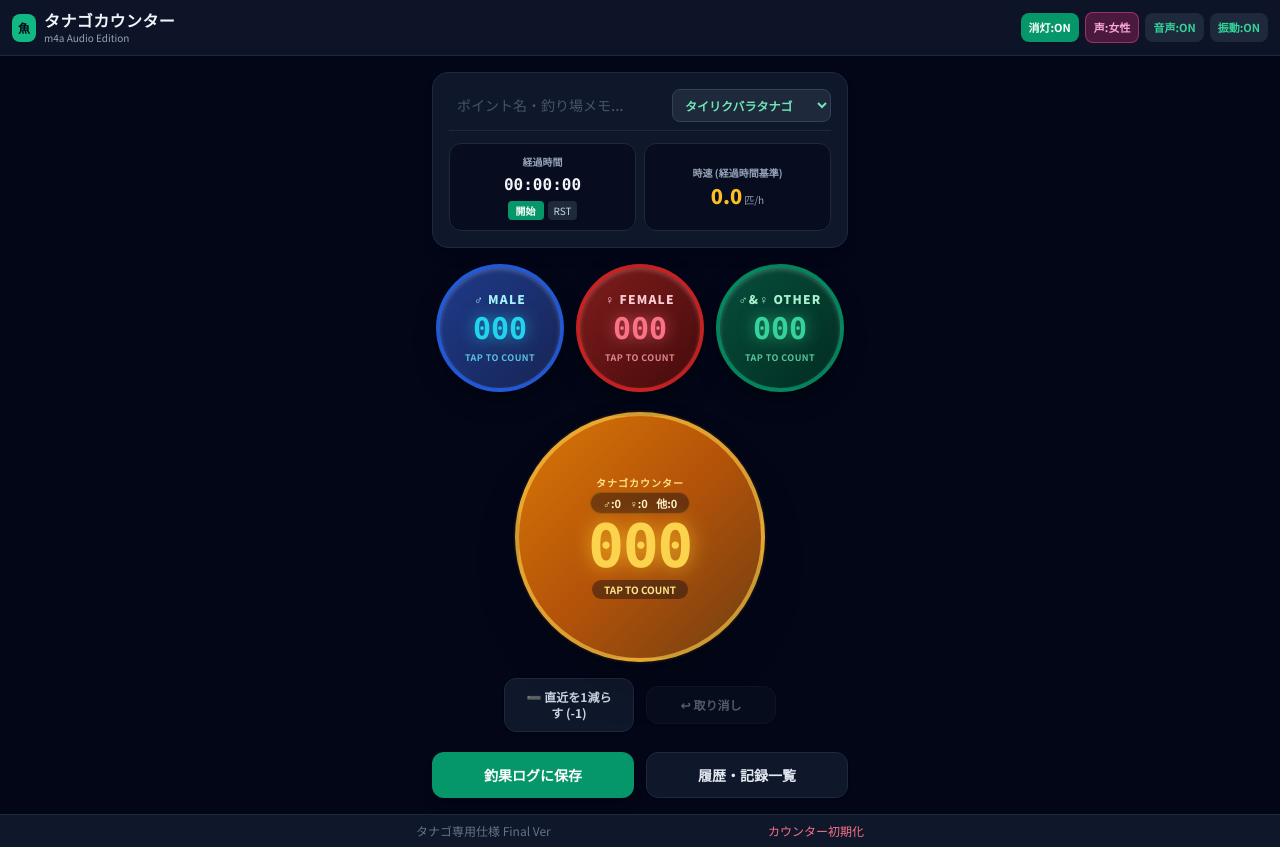
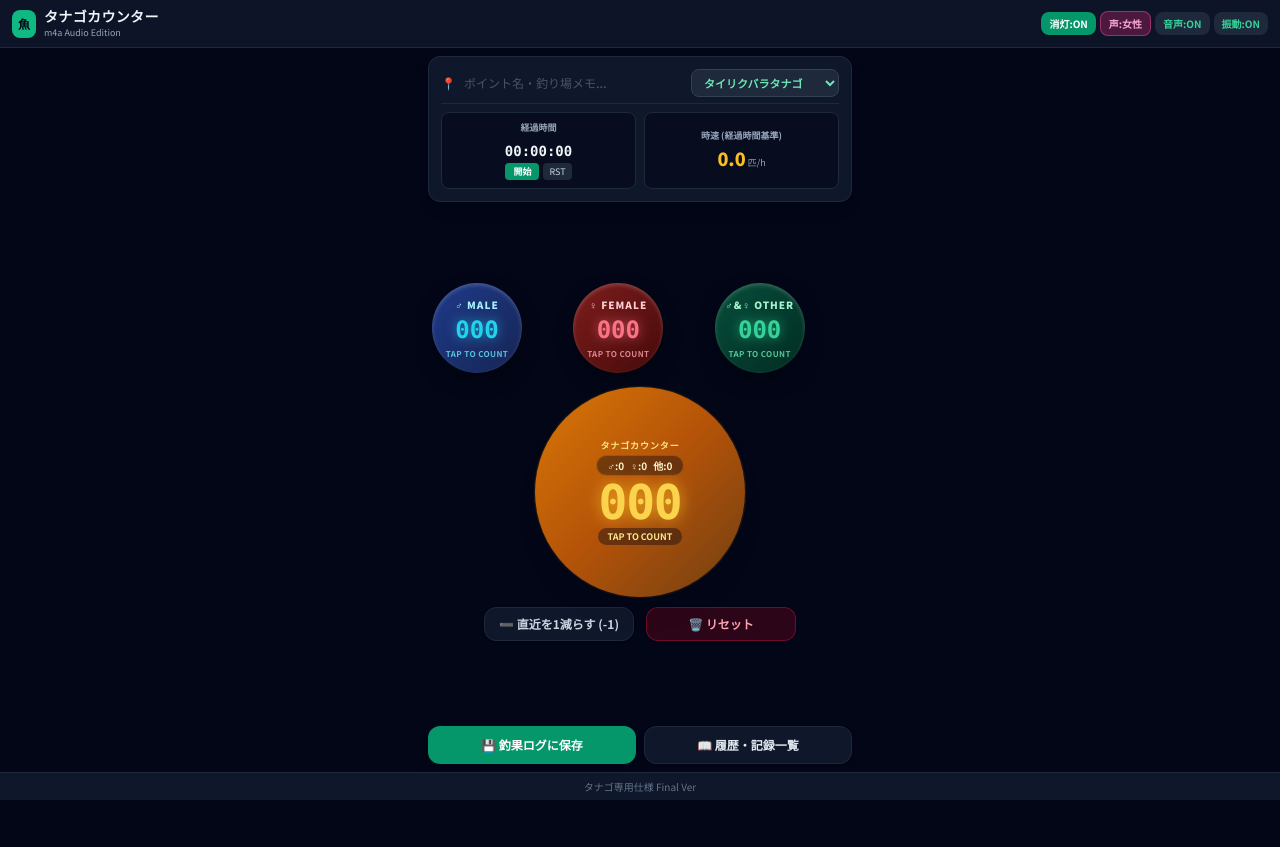
Before and after one commit to kuru43jp/kuru43jp.github.io, a plain HTML site: page sample/index.html in a window 1280 px wide. After the commit the page ends 800 px from the top, so only its background shows below. Drawn offline with nearby package versions, Linux system fonts and the light colour scheme.

Commit message:
Update index.html

```diff
--- a/sample/index.html
+++ b/sample/index.html
@@ -4,6 +4,7 @@
     <meta charset="UTF-8">
     <meta name="viewport" content="width=device-width, initial-scale=1.0, maximum-scale=1.0, user-scalable=no">
     <title>タナゴカウンター - m4a音声対応版</title>
+    <!-- Tailwind CSS CDN -->
     <script src="https://cdn.tailwindcss.com"></script>
     <style>
         @import url('https://fonts.googleapis.com/css2?family=Noto+Sans+JP:wght@400;500;700;900&display=swap');
@@ -11,6 +12,7 @@
             font-family: 'Noto Sans JP', sans-serif;
             touch-action: manipulation;
             -webkit-tap-highlight-color: transparent;
+            overflow: hidden; /* 1画面に収めるためスクロールを固定 */
         }
         .btn-active:active {
             transform: scale(0.95);
@@ -19,7 +21,7 @@
             position: relative;
             border-radius: 9999px;
             overflow: hidden;
-            box-shadow: 0 10px 25px -5px rgba(0, 0, 0, 0.5), inset 0 2px 4px rgba(255, 255, 255, 0.2);
+            box-shadow: 0 8px 20px -4px rgba(0, 0, 0, 0.5), inset 0 2px 4px rgba(255, 255, 255, 0.2);
             transition: transform 0.1s ease;
         }
         @keyframes pulse-ring {
@@ -32,35 +34,39 @@
         }
     </style>
 </head>
-<body class="bg-slate-950 text-slate-100 min-h-screen flex flex-col justify-between selection:bg-emerald-500 selection:text-white" id="appBody">
+<body class="bg-slate-950 text-slate-100 h-screen flex flex-col justify-between selection:bg-emerald-500 selection:text-white" id="appBody">
 
-    <header class="bg-slate-900/90 backdrop-blur border-b border-slate-800 px-3 py-2.5 sticky top-0 z-20 flex items-center justify-between">
+    <!-- Header Bar -->
+    <header class="bg-slate-900/90 backdrop-blur border-b border-slate-800 px-3 py-2 sticky top-0 z-20 flex items-center justify-between">
         <div class="flex items-center space-x-2">
             <div class="bg-emerald-500 text-slate-950 p-1.5 rounded-lg font-black text-xs">魚</div>
             <div>
-                <h1 class="font-bold text-base leading-tight tracking-wide">タナゴカウンター</h1>
-                <p class="text-[10px] text-slate-400">m4a Audio Edition</p>
+                <h1 class="font-bold text-sm leading-tight tracking-wide">タナゴカウンター</h1>
+                <p class="text-[9px] text-slate-400">m4a Audio Edition</p>
             </div>
         </div>
 
-        <div class="flex items-center space-x-1.5">
-            <button id="wakeLockToggleBtn" onclick="toggleWakeLock()" class="px-2 py-1.5 rounded-lg bg-emerald-600 text-white transition text-[11px] font-bold shadow" title="常時消灯防止">消灯:ON</button>
-            <button id="voiceGenderBtn" onclick="toggleVoiceGender()" class="px-2 py-1.5 rounded-lg bg-pink-600/30 text-pink-300 border border-pink-500/50 transition text-[11px] font-bold">声:女性</button>
-            <button id="voiceToggleBtn" onclick="toggleVoice()" class="px-2 py-1.5 rounded-lg bg-slate-800 hover:bg-slate-700 text-emerald-400 transition text-[11px] font-bold">音声:ON</button>
-            <button id="vibrateToggleBtn" onclick="toggleVibration()" class="px-2 py-1.5 rounded-lg bg-slate-800 hover:bg-slate-700 text-emerald-400 transition text-[11px] font-bold">振動:ON</button>
+        <div class="flex items-center space-x-1">
+            <button id="wakeLockToggleBtn" onclick="toggleWakeLock()" class="px-2 py-1 rounded-lg bg-emerald-600 text-white transition text-[10px] font-bold shadow" title="常時消灯防止">消灯:ON</button>
+            <button id="voiceGenderBtn" onclick="toggleVoiceGender()" class="px-2 py-1 rounded-lg bg-pink-600/30 text-pink-300 border border-pink-500/50 transition text-[10px] font-bold">声:女性</button>
+            <button id="voiceToggleBtn" onclick="toggleVoice()" class="px-2 py-1 rounded-lg bg-slate-800 hover:bg-slate-700 text-emerald-400 transition text-[10px] font-bold">音声:ON</button>
+            <button id="vibrateToggleBtn" onclick="toggleVibration()" class="px-2 py-1 rounded-lg bg-slate-800 hover:bg-slate-700 text-emerald-400 transition text-[10px] font-bold">振動:ON</button>
         </div>
     </header>
 
-    <main class="flex-grow max-w-md w-full mx-auto px-4 py-4 flex flex-col justify-between gap-4">
+    <!-- Main Container -->
+    <main class="flex-grow max-w-md w-full mx-auto px-3 py-2 flex flex-col justify-between gap-2 overflow-hidden">
 
-        <section class="bg-slate-900 rounded-2xl p-4 border border-slate-800 shadow-lg relative">
-            <div class="flex items-center justify-between border-b border-slate-800 pb-2 mb-3">
+        <!-- Top Status Card -->
+        <section class="bg-slate-900 rounded-xl p-3 border border-slate-800 shadow-lg relative">
+            <div class="flex items-center justify-between border-b border-slate-800 pb-1.5 mb-2">
                 <div class="flex items-center space-x-2 flex-grow mr-2">
-                    <span class="text-emerald-400 text-sm"></span>
+                    <span class="text-emerald-400 text-xs">📍</span>
                     <input type="text" id="locationInput" placeholder="ポイント名・釣り場メモ..."
-                           class="bg-transparent text-sm font-medium focus:outline-none w-full text-slate-200 placeholder-slate-600 border-b border-transparent focus:border-emerald-500 transition">
+                           class="bg-transparent text-xs font-medium focus:outline-none w-full text-slate-200 placeholder-slate-600 border-b border-transparent focus:border-emerald-500 transition">
                 </div>
-                <select id="speciesSelect" class="bg-slate-800 text-xs font-semibold rounded-lg px-2 py-1.5 border border-slate-700 text-emerald-300 focus:outline-none">
+                <!-- 五十音順の魚種リスト -->
+                <select id="speciesSelect" class="bg-slate-800 text-[11px] font-semibold rounded-lg px-2 py-1 border border-slate-700 text-emerald-300 focus:outline-none">
                     <option value="タイリクバラタナゴ">タイリクバラタナゴ</option>
                     <option value="アカヒレタビラ">アカヒレタビラ</option>
                     <option value="アブラボテ">アブラボテ</option>
@@ -82,101 +88,110 @@
             </div>
 
             <div class="grid grid-cols-2 gap-2 text-center">
-                <div class="bg-slate-950/60 rounded-xl p-2.5 border border-slate-800">
-                    <span class="text-[10px] uppercase font-bold text-slate-400 block mb-0.5">経過時間</span>
-                    <span id="timerDisplay" class="font-mono text-base font-bold text-slate-100">00:00:00</span>
-                    <div class="mt-1 flex justify-center space-x-1">
-                        <button id="startTimerBtn" onclick="toggleTimer()" class="text-[10px] bg-emerald-600 hover:bg-emerald-500 text-white px-2 py-0.5 rounded font-bold">開始</button>
-                        <button onclick="resetTimer()" class="text-[10px] bg-slate-800 hover:bg-slate-700 text-slate-300 px-1.5 py-0.5 rounded">RST</button>
+                <div class="bg-slate-950/60 rounded-lg p-2 border border-slate-800">
+                    <span class="text-[9px] uppercase font-bold text-slate-400 block mb-0.5">経過時間</span>
+                    <span id="timerDisplay" class="font-mono text-sm font-bold text-slate-100">00:00:00</span>
+                    <div class="mt-0.5 flex justify-center space-x-1">
+                        <button id="startTimerBtn" onclick="toggleTimer()" class="text-[9px] bg-emerald-600 hover:bg-emerald-500 text-white px-2 py-0.5 rounded font-bold">開始</button>
+                        <button onclick="resetTimer()" class="text-[9px] bg-slate-800 hover:bg-slate-700 text-slate-300 px-1.5 py-0.5 rounded">RST</button>
                     </div>
                 </div>
 
-                <div class="bg-slate-950/60 rounded-xl p-2.5 border border-slate-800 flex flex-col justify-center">
-                    <span class="text-[10px] uppercase font-bold text-slate-400 block mb-0.5">時速 (経過時間基準)</span>
+                <div class="bg-slate-950/60 rounded-lg p-2 border border-slate-800 flex flex-col justify-center">
+                    <span class="text-[9px] uppercase font-bold text-slate-400 block mb-0.5">時速 (経過時間基準)</span>
                     <div class="flex items-baseline justify-center">
-                        <span id="catchRateDisplay" class="text-xl font-extrabold text-amber-400">0.0</span>
-                        <span class="text-[10px] text-slate-400 ml-0.5">匹/h</span>
+                        <span id="catchRateDisplay" class="text-lg font-extrabold text-amber-400">0.0</span>
+                        <span class="text-[9px] text-slate-400 ml-0.5">匹/h</span>
                     </div>
                 </div>
             </div>
         </section>
 
-        <section class="flex flex-col items-center my-auto w-full">
-            <div class="grid grid-cols-3 gap-3 w-full mb-4 px-1">
+        <!-- Main Tally Counter Display & Digital Buttons -->
+        <section class="flex flex-col items-center justify-center my-auto w-full">
+
+            <!-- 上部の3つのデジタルボタン（青・赤・緑） -->
+            <div class="grid grid-cols-3 gap-2 w-full mb-3 px-1">
+                <!-- ♂ オスボタン (ブルー) -->
                 <button onclick="incrementCategory('male')"
-                        class="btn-active counter-btn aspect-square bg-gradient-to-br from-blue-900 to-blue-950 border-4 border-blue-600/80 flex flex-col items-center justify-center p-2 text-cyan-300">
-                    <span class="text-xs font-black tracking-widest text-cyan-200">♂ MALE</span>
-                    <span id="maleCountBadge" class="text-3xl font-mono font-black text-cyan-400 my-1 drop-shadow-[0_0_8px_rgba(34,211,238,0.6)]">000</span>
-                    <span class="text-[9px] font-bold text-cyan-300/80 tracking-wider">TAP TO COUNT</span>
+                        class="btn-active counter-btn aspect-square bg-gradient-to-br from-blue-900 to-blue-950 border-3 border-blue-600/80 flex flex-col items-center justify-center p-1.5 text-cyan-300 max-h-[90px]">
+                    <span class="text-[10px] font-black tracking-widest text-cyan-200">♂ MALE</span>
+                    <span id="maleCountBadge" class="text-2xl font-mono font-black text-cyan-400 my-0.5 drop-shadow-[0_0_6px_rgba(34,211,238,0.6)]">000</span>
+                    <span class="text-[8px] font-bold text-cyan-300/80 tracking-wider">TAP TO COUNT</span>
                 </button>
 
+                <!-- ♀ メスボタン (レッド) -->
                 <button onclick="incrementCategory('female')"
-                        class="btn-active counter-btn aspect-square bg-gradient-to-br from-red-900 to-red-950 border-4 border-red-600/80 flex flex-col items-center justify-center p-2 text-rose-300">
-                    <span class="text-xs font-black tracking-widest text-rose-200">♀ FEMALE</span>
-                    <span id="femaleCountBadge" class="text-3xl font-mono font-black text-rose-400 my-1 drop-shadow-[0_0_8px_rgba(251,113,133,0.6)]">000</span>
-                    <span class="text-[9px] font-bold text-rose-300/80 tracking-wider">TAP TO COUNT</span>
+                        class="btn-active counter-btn aspect-square bg-gradient-to-br from-red-900 to-red-950 border-3 border-red-600/80 flex flex-col items-center justify-center p-1.5 text-rose-300 max-h-[90px]">
+                    <span class="text-[10px] font-black tracking-widest text-rose-200">♀ FEMALE</span>
+                    <span id="femaleCountBadge" class="text-2xl font-mono font-black text-rose-400 my-0.5 drop-shadow-[0_0_6px_rgba(251,113,133,0.6)]">000</span>
+                    <span class="text-[8px] font-bold text-rose-300/80 tracking-wider">TAP TO COUNT</span>
                 </button>
 
+                <!-- ♂＆♀ ボタン (グリーン) -->
                 <button onclick="incrementCategory('other')"
-                        class="btn-active counter-btn aspect-square bg-gradient-to-br from-emerald-900 to-emerald-950 border-4 border-emerald-600/80 flex flex-col items-center justify-center p-2 text-emerald-300">
-                    <span class="text-xs font-black tracking-widest text-emerald-200">♂&♀ OTHER</span>
-                    <span id="otherCountBadge" class="text-3xl font-mono font-black text-emerald-400 my-1 drop-shadow-[0_0_8px_rgba(52,211,153,0.6)]">000</span>
-                    <span class="text-[9px] font-bold text-emerald-300/80 tracking-wider">TAP TO COUNT</span>
+                        class="btn-active counter-btn aspect-square bg-gradient-to-br from-emerald-900 to-emerald-950 border-3 border-emerald-600/80 flex flex-col items-center justify-center p-1.5 text-emerald-300 max-h-[90px]">
+                    <span class="text-[10px] font-black tracking-widest text-emerald-200">♂&♀ OTHER</span>
+                    <span id="otherCountBadge" class="text-2xl font-mono font-black text-emerald-400 my-0.5 drop-shadow-[0_0_6px_rgba(52,211,153,0.6)]">000</span>
+                    <span class="text-[8px] font-bold text-emerald-300/80 tracking-wider">TAP TO COUNT</span>
                 </button>
             </div>
 
-            <div class="relative w-full max-w-[250px] aspect-square my-1 flex items-center justify-center">
+            <!-- 下部の大きな丸い独立ボタン（タナゴカウンター） -->
+            <div class="relative w-full max-w-[210px] aspect-square my-0.5 flex items-center justify-center">
                 <div class="absolute inset-0 rounded-full bg-amber-500/10 border border-amber-500/20 pulse-effect pointer-events-none"></div>
 
                 <button id="mainCounterBtn" onclick="incrementAny()"
-                        class="btn-active w-full h-full rounded-full bg-gradient-to-br from-amber-600 via-amber-700 to-yellow-900 text-slate-950 font-black shadow-2xl border-4 border-amber-300/60 flex flex-col items-center justify-center relative active:brightness-110 select-none">
-                    <span class="text-[10px] uppercase tracking-widest font-bold text-amber-200 mb-0.5">タナゴカウンター</span>
-                    <div class="text-[11px] font-bold text-amber-100 space-x-1.5 mb-0.5 bg-slate-950/40 px-3 py-0.5 rounded-full border border-amber-500/30">
+                        class="btn-active w-full h-full rounded-full bg-gradient-to-br from-amber-600 via-amber-700 to-yellow-900 text-slate-950 font-black shadow-xl border-3 border-amber-300/60 flex flex-col items-center justify-center relative active:brightness-110 select-none">
+                    <span class="text-[9px] uppercase tracking-widest font-bold text-amber-200 mb-0.5">タナゴカウンター</span>
+                    <div class="text-[10px] font-bold text-amber-100 space-x-1 mb-0.5 bg-slate-950/40 px-2.5 py-0.5 rounded-full border border-amber-500/30">
                         <span>♂:<span id="subMaleNum">0</span></span>
                         <span>♀:<span id="subFemaleNum">0</span></span>
                         <span>他:<span id="subOtherNum">0</span></span>
                     </div>
-                    <span id="giantCountNumber" class="text-6xl font-mono font-black tracking-tight text-amber-300 drop-shadow-[0_0_10px_rgba(251,191,36,0.8)]">000</span>
-                    <span class="mt-1 text-[10px] font-bold bg-slate-950/40 text-amber-200 px-3 py-0.5 rounded-full backdrop-blur-sm">
+                    <span id="giantCountNumber" class="text-5xl font-mono font-black tracking-tight text-amber-300 drop-shadow-[0_0_8px_rgba(251,191,36,0.8)]">000</span>
+                    <span class="mt-0.5 text-[9px] font-bold bg-slate-950/40 text-amber-200 px-2.5 py-0.5 rounded-full backdrop-blur-sm">
                         TAP TO COUNT
                     </span>
                 </button>
             </div>
 
-            <div class="flex items-center justify-center space-x-3 mt-3 w-full">
+            <!-- Quick Adjust Control (直近を1減らすボタンの代わりに「リセット」ボタンを配置) -->
+            <div class="flex items-center justify-center space-x-3 mt-2 w-full">
                 <button onclick="decrementCounter()"
-                        class="btn-active flex-1 max-w-[130px] bg-slate-900 hover:bg-slate-800 border border-slate-800 text-slate-300 py-2.5 px-4 rounded-xl text-xs font-bold shadow">
+                        class="btn-active flex-1 max-w-[150px] bg-slate-900 hover:bg-slate-800 border border-slate-800 text-slate-300 py-2 px-3 rounded-xl text-xs font-bold shadow">
                     ➖ 直近を1減らす (-1)
                 </button>
-                <button onclick="undoLastAction()" id="undoBtn" disabled
-                        class="btn-active flex-1 max-w-[130px] bg-slate-900 disabled:opacity-40 hover:bg-slate-800 border border-slate-800 text-slate-300 py-2.5 px-4 rounded-xl text-xs font-bold shadow">
-                    ↩ 取り消し
+                <button onclick="confirmResetAll()"
+                        class="btn-active flex-1 max-w-[150px] bg-rose-950/60 hover:bg-rose-900/60 border border-rose-800/60 text-rose-300 py-2 px-3 rounded-xl text-xs font-bold shadow">
+                    🗑️ リセット
                 </button>
             </div>
+
         </section>
 
-        <section class="grid grid-cols-2 gap-3 mt-1">
+        <!-- Bottom Actions -->
+        <section class="grid grid-cols-2 gap-2 mt-1">
             <button onclick="saveCurrentSession()"
-                    class="btn-active bg-emerald-600 hover:bg-emerald-500 text-white font-bold py-3 px-4 rounded-xl text-sm shadow-lg">
-                 釣果ログに保存
+                    class="btn-active bg-emerald-600 hover:bg-emerald-500 text-white font-bold py-2.5 px-3 rounded-xl text-xs shadow-lg">
+                💾 釣果ログに保存
             </button>
             <button onclick="openHistoryModal()"
-                    class="btn-active bg-slate-900 hover:bg-slate-800 border border-slate-800 text-slate-200 font-bold py-3 px-4 rounded-xl text-sm shadow">
-                 履歴・記録一覧
+                    class="btn-active bg-slate-900 hover:bg-slate-800 border border-slate-800 text-slate-200 font-bold py-2.5 px-3 rounded-xl text-xs shadow">
+                📖 履歴・記録一覧
             </button>
         </section>
 
     </main>
 
-    <footer class="bg-slate-900 border-t border-slate-800 py-2 px-4 text-center">
-        <div class="max-w-md mx-auto flex items-center justify-between text-xs text-slate-500">
-            <span>タナゴ専用仕様 Final Ver</span>
-            <button onclick="confirmResetAll()" class="text-rose-400 hover:text-rose-300 font-medium">
-                ️ カウンター初期化
-            </button>
+    <!-- Footer -->
+    <footer class="bg-slate-900 border-t border-slate-800 py-1.5 px-4 text-center">
+        <div class="max-w-md mx-auto text-[10px] text-slate-500">
+            タナゴ専用仕様 Final Ver
         </div>
     </footer>
 
+    <!-- History Modal -->
     <div id="historyModal" class="fixed inset-0 bg-slate-950/80 backdrop-blur-sm z-50 flex items-center justify-center p-4 hidden">
         <div class="bg-slate-900 border border-slate-800 rounded-2xl w-full max-w-md max-h-[85vh] flex flex-col shadow-2xl overflow-hidden">
             <div class="px-5 py-4 border-b border-slate-800 flex items-center justify-between bg-slate-950/50">
@@ -191,7 +206,8 @@
         </div>
     </div>
 
-    <div id="toast" class="fixed bottom-16 left-1/2 transform -translate-x-1/2 bg-slate-900 text-emerald-400 border border-slate-800 px-4 py-2 rounded-full text-xs font-bold shadow-xl transition-opacity duration-300 opacity-0 pointer-events-none z-50">
+    <!-- Toast -->
+    <div id="toast" class="fixed bottom-12 left-1/2 transform -translate-x-1/2 bg-slate-900 text-emerald-400 border border-slate-800 px-4 py-1.5 rounded-full text-xs font-bold shadow-xl transition-opacity duration-300 opacity-0 pointer-events-none z-50">
         <span id="toastMsg">通知</span>
     </div>
 
@@ -270,7 +286,7 @@
             const btn = document.getElementById('wakeLockToggleBtn');
             if (wakeLockEnabled) {
                 requestWakeLock();
-                btn.className = "px-2 py-1.5 rounded-lg bg-emerald-600 text-white transition text-[11px] font-bold shadow";
+                btn.className = "px-2 py-1 rounded-lg bg-emerald-600 text-white transition text-[10px] font-bold shadow";
                 btn.innerText = "消灯:ON";
                 showToast("画面の消灯防止：ON");
             } else {
@@ -278,7 +294,7 @@
                     wakeLock.release();
                     wakeLock = null;
                 }
-                btn.className = "px-2 py-1.5 rounded-lg bg-slate-800 text-slate-400 transition text-[11px] font-bold";
+                btn.className = "px-2 py-1 rounded-lg bg-slate-800 text-slate-400 transition text-[10px] font-bold";
                 btn.innerText = "消灯:OFF";
                 showToast("画面の消灯防止：OFF");
             }
@@ -300,12 +316,12 @@
             const btn = document.getElementById('voiceGenderBtn');
             if (voiceGender === 'female') {
                 voiceGender = 'male';
-                btn.className = "px-2 py-1.5 rounded-lg bg-blue-600/30 text-blue-300 border border-blue-500/50 transition text-[11px] font-bold";
+                btn.className = "px-2 py-1 rounded-lg bg-blue-600/30 text-blue-300 border border-blue-500/50 transition text-[10px] font-bold";
                 btn.innerText = "声:男性";
                 showToast("音声を「男性の声」に切り替えました");
             } else {
                 voiceGender = 'female';
-                btn.className = "px-2 py-1.5 rounded-lg bg-pink-600/30 text-pink-300 border border-pink-500/50 transition text-[11px] font-bold";
+                btn.className = "px-2 py-1 rounded-lg bg-pink-600/30 text-pink-300 border border-pink-500/50 transition text-[10px] font-bold";
                 btn.innerText = "声:女性";
                 showToast("音声を「女性の声」に切り替えました");
             }
@@ -484,10 +500,6 @@
             }
         }
 
-        function undoLastAction() {
-            decrementCounter();
-        }
-
         function getTotalCount() {
             const m = Number(counts.male) || 0;
             const f = Number(counts.female) || 0;
@@ -513,7 +525,6 @@
 
             document.getElementById('giantCountNumber').innerText = String(total).padStart(3, '0');
 
-            document.getElementById('undoBtn').disabled = actionHistory.length === 0;
             calculateCatchRate();
         }
 
@@ -744,10 +755,6 @@
 
                     if (data.location) document.getElementById('locationInput').value = data.location;
                     if (data.species) document.getElementById('speciesSelect').value = data.species;
-
-                    if (isTimerRunning && startTimeStamp) {
-                        startTimer();
-                    }
                 } catch (e) {}
             }
         }
@@ -769,10 +776,7 @@
             document.getElementById('toastMsg').innerText = msg;
             t.classList.remove('opacity-0');
             t.classList.add('opacity-100');
-            setTimeout(() => {
-                t.classList.remove('opacity-100');
-                t.classList.add('opacity-0');
-            }, 2000);
+            setTimeout(() => { t.classList.remove('opacity-100'); t.classList.add('opacity-0'); }, 2000);
         }
     </script>
 </body>
```
